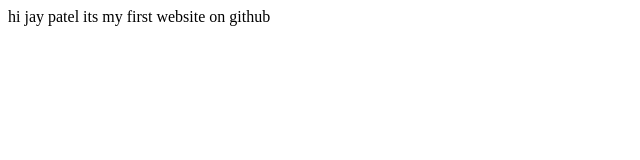
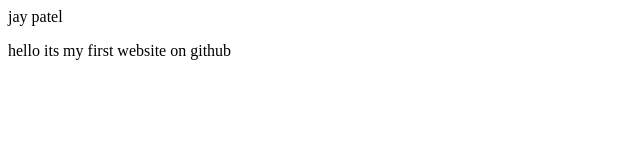
Before and after one commit to Jay2810/jaypatel.github.io, a plain HTML site: page index.html in a window 1280 px wide. Shown: the whole page, without its empty margins (0-640 px from the left). Drawn offline with Linux system fonts and the light colour scheme.

Commit message:
Update index.html

```diff
--- a/index.html
+++ b/index.html
@@ -1,6 +1,17 @@
 <html>
+
+<head>
+
+<title>jay</title>
+
+</head>
+
 <body>
-hi jay patel
-its my first website on github
+
+jay patel
+
+<p>hello its my first website on github</p>
+
 </body>
+
 </html>
```
